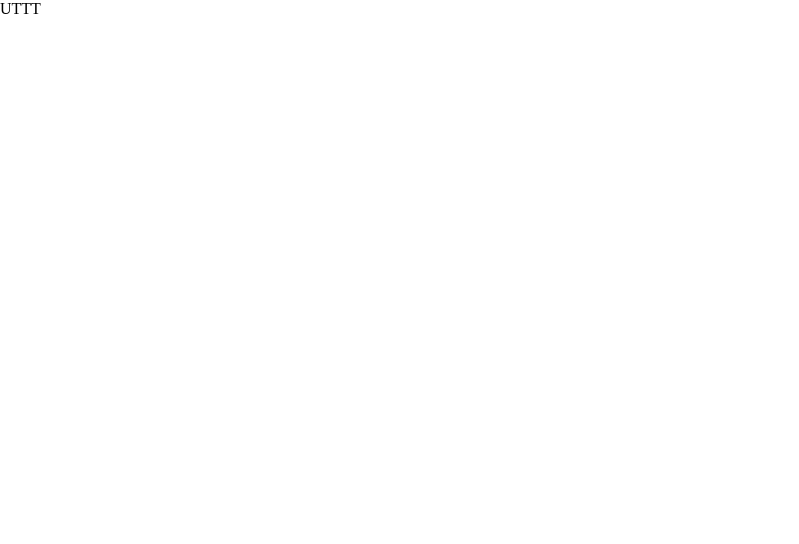
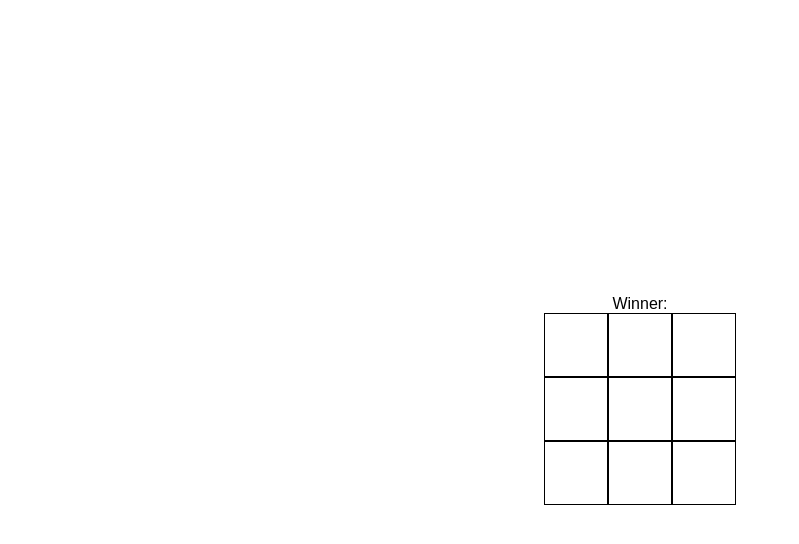
Before and after one commit to emunib/ultimate-tic-tac-toe, a React (Create React App) app: page / in a window 1280 px wide. Shown: the top 544 px of the page, without its empty margins (0-799 px from the left). Built offline with nearby package versions, Linux system fonts and the light colour scheme.

Commit message:
complete basic game logic with minimal styling

```diff
--- a/src/App.js
+++ b/src/App.js
@@ -1,11 +1,50 @@
+import {useState} from 'react';
+import Box from './components/Box';
 import './style.scss';
 
 function App() {
-  return (
-    <div className="App">
-      UTTT
-    </div>
-  );
+    const [values, setValues] = useState(Array(9).fill(null));
+    const [isXTurn, setIsXTurn] = useState(true);
+    const [winner, setWinner] = useState(null);
+
+    function handleClick(i) {
+        if (winner || values[i]) return;
+
+        const nextValues = [...values];
+        nextValues[i] = isXTurn ? 'x' : 'o';
+
+        setValues(nextValues);
+        checkWinner(nextValues);
+        setIsXTurn(isXTurn => !isXTurn);
+    }
+
+    function checkWinner(values) {
+        const lines = [
+            [0, 1, 2],
+            [3, 4, 5],
+            [6, 7, 8],
+            [0, 3, 6],
+            [1, 4, 7],
+            [2, 5, 8],
+            [0, 4, 8],
+            [2, 4, 6]
+        ];
+        for (let i = 0; i < lines.length; i++) {
+            const [a, b, c] = lines[i];
+            if (values[a] && values[a] === values[b] && values[a] === values[c]) {
+                setWinner(values[a]);
+            }
+        }
+    }
+
+    return (
+        <>
+            <p>Winner: {winner}</p>
+            <div className="app">
+                {values.map((val, i) => <Box key={i} value={val} onBoxClick={() => handleClick(i)}/>)}
+            </div>
+        </>
+    );
 }
 
 export default App;
--- /dev/null
+++ b/src/components/Box/index.jsx
@@ -0,0 +1,10 @@
+import React from 'react';
+import './style.scss';
+
+function Box({value, onBoxClick}) {
+    return (
+        <div className={'box'} onClick={onBoxClick}>{value}</div>
+    );
+}
+
+export default Box;
--- /dev/null
+++ b/src/components/Box/style.scss
@@ -0,0 +1,10 @@
+.box {
+  width: 4rem;
+  height: 4rem;
+  border: black 1px solid;
+  font-size: 3rem;
+  text-transform: uppercase;
+  display: flex;
+  justify-content: center;
+  align-items: center;
+}
--- a/src/style.scss
+++ b/src/style.scss
@@ -1,8 +1,23 @@
 * {
   margin: 0;
   padding: 0;
+  box-sizing: border-box;
 }
 
 body {
+  font-family: sans-serif;
+}
+
+#root {
   min-height: 100vh;
+  display: flex;
+  flex-direction: column;
+  justify-content: center;
+  align-items: center;
 }
+
+.app {
+  display: grid;
+  grid-template-columns: 1fr 1fr 1fr;
+  grid-template-rows: 1fr 1fr 1fr;
+}
```
